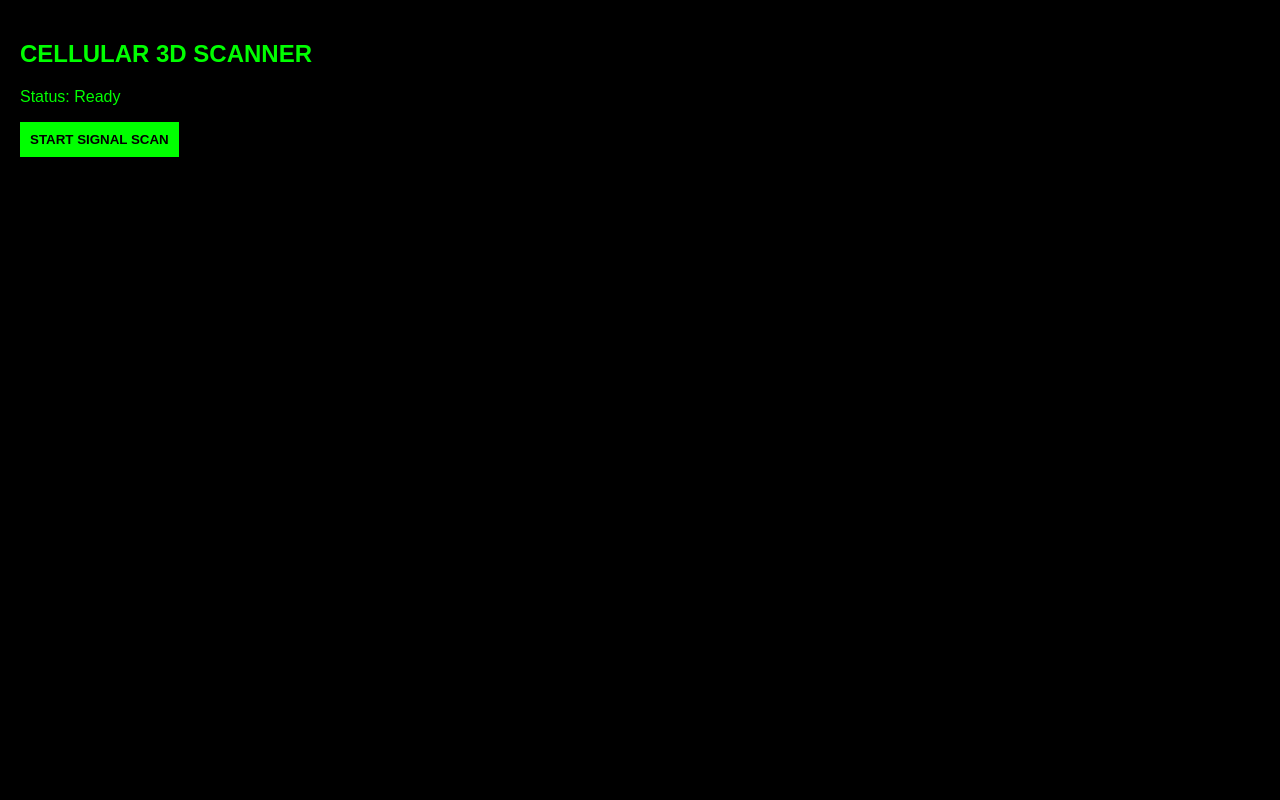
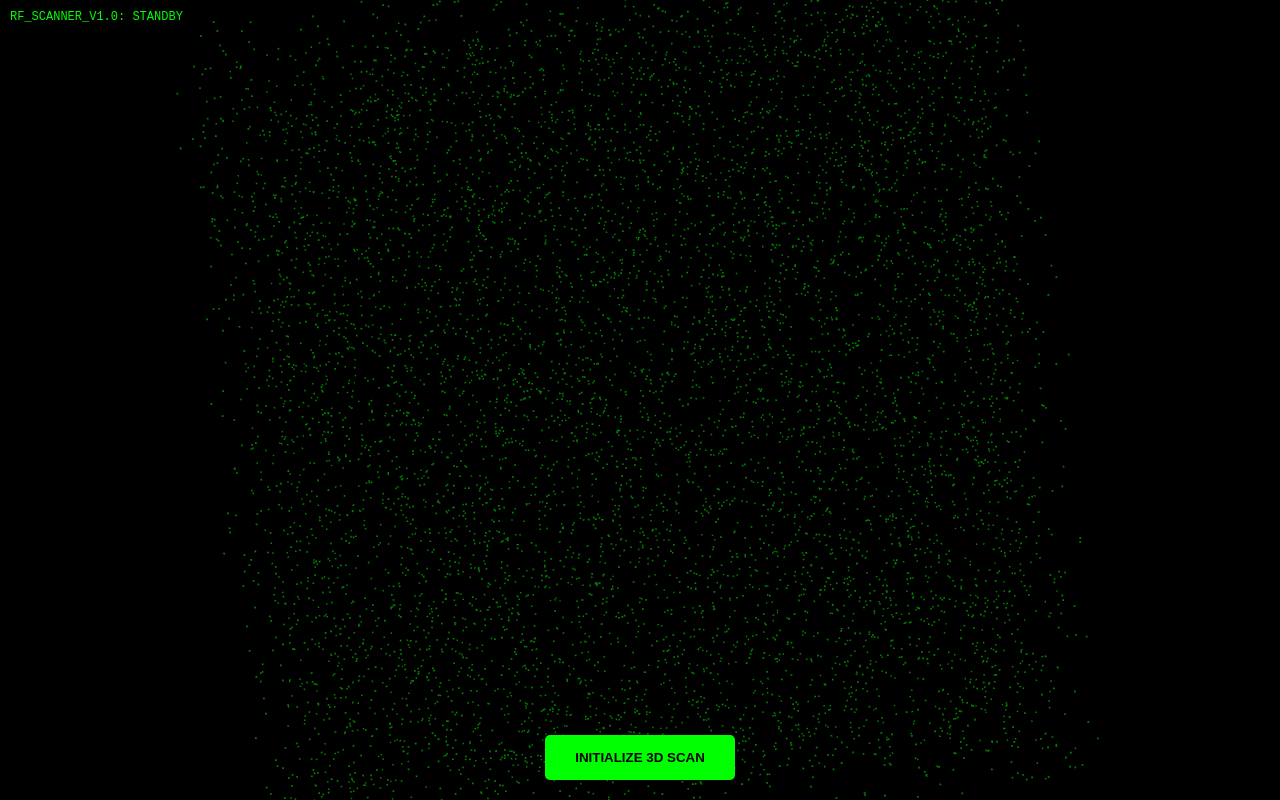
Before and after one commit to idomerkel/Signalscan, a plain HTML site: page Index.html in a window 1280 px wide. Drawn offline with nearby package versions, Linux system fonts and the light colour scheme; animation ran at ten frames a second.

Commit message:
Refactor Index.html for improved UI and performance
Updated the HTML structure and styling for better UI and functionality.

```diff
--- a/Index.html
+++ b/Index.html
@@ -1,79 +1,86 @@
 <!DOCTYPE html>
-<html lang="en">
+<html>
 <head>
     <meta charset="UTF-8">
-    <meta name="viewport" content="width=device-width, initial-scale=1.0">
-    <title>3D Signal Scanner</title>
+    <meta name="viewport" content="width=device-width, initial-scale=1.0, maximum-scale=1.0, user-scalable=no">
+    <title>3D Signal Scan</title>
     <script src="https://cdnjs.cloudflare.com/ajax/libs/three.js/r128/three.min.js"></script>
     <style>
-        body { margin: 0; overflow: hidden; background: #000; font-family: sans-serif; }
-        #ui { position: absolute; top: 20px; left: 20px; color: #0f0; z-index: 10; }
-        button { background: #0f0; color: #000; border: none; padding: 10px; cursor: pointer; font-weight: bold; }
+        body { margin: 0; background: #050505; color: #0f0; font-family: monospace; overflow: hidden; }
+        #overlay { position: absolute; bottom: 20px; width: 100%; text-align: center; z-index: 100; }
+        button { background: #0f0; border: none; padding: 15px 30px; font-weight: bold; border-radius: 5px; cursor: pointer; }
+        #status { position: absolute; top: 10px; left: 10px; font-size: 12px; }
     </style>
 </head>
 <body>
-    <div id="ui">
-        <h2>CELLULAR 3D SCANNER</h2>
-        <p>Status: <span id="status">Ready</span></p>
-        <button onclick="startScan()">START SIGNAL SCAN</button>
+    <div id="status">RF_SCANNER_V1.0: STANDBY</div>
+    <div id="overlay">
+        <button id="scanBtn">INITIALIZE 3D SCAN</button>
     </div>
 
     <script>
-        let scene, camera, renderer, points;
-        const particleCount = 5000;
-        const positions = new Float32Array(particleCount * 3);
-        const colors = new Float32Array(particleCount * 3);
+        let scene, camera, renderer, points, geometry;
+        const count = 8000;
 
         function init() {
             scene = new THREE.Scene();
-            camera = new THREE.PerspectiveCamera(75, window.innerWidth / window.innerHeight, 0.1, 1000);
+            camera = new THREE.PerspectiveCamera(75, window.innerWidth/window.innerHeight, 0.1, 1000);
             renderer = new THREE.WebGLRenderer({ antialias: true });
             renderer.setSize(window.innerWidth, window.innerHeight);
             document.body.appendChild(renderer.domElement);
 
-            const geometry = new THREE.BufferGeometry();
+            geometry = new THREE.BufferGeometry();
+            const pos = new Float32Array(count * 3);
+            const cols = new Float32Array(count * 3);
 
-            // Initial Flat Grid
-            for (let i = 0; i < particleCount; i++) {
-                positions[i * 3] = (Math.random() - 0.5) * 10;     // X
-                positions[i * 3 + 1] = (Math.random() - 0.5) * 10; // Y
-                positions[i * 3 + 2] = 0;                          // Z (Height/Signal)
+            for(let i=0; i<count; i++) {
+                pos[i*3] = (Math.random()-0.5) * 15;
+                pos[i*3+1] = (Math.random()-0.5) * 15;
+                pos[i*3+2] = (Math.random()-0.5) * 2;
+                cols[i*3] = 0; cols[i*3+1] = 0.5; cols[i*3+2] = 0;
             }
 
-            geometry.setAttribute('position', new THREE.BufferAttribute(positions, 3));
-            const material = new THREE.PointsMaterial({ size: 0.05, vertexColors: true });
-            points = new THREE.Points(geometry, material);
+            geometry.setAttribute('position', new THREE.BufferAttribute(pos, 3));
+            geometry.setAttribute('color', new THREE.BufferAttribute(cols, 3));
+
+            const mat = new THREE.PointsMaterial({ size: 0.04, vertexColors: true });
+            points = new THREE.Points(geometry, mat);
             scene.add(points);
 
-            camera.position.z = 8;
-            camera.position.y = -5;
-            camera.lookAt(0,0,0);
+            camera.position.z = 10;
             animate();
         }
 
-        function startScan() {
-            document.getElementById('status').innerText = "Scanning RF Environment...";
-            const posAttr = points.geometry.attributes.position;
+        document.getElementById('scanBtn').onclick = function() {
+            document.getElementById('status').innerText = "SCANNING REAL-TIME INTERFERENCE...";
+            const positions = geometry.attributes.position.array;
+            const colors = geometry.attributes.color.array;
 
-            // This simulates translating signal strength to 3D geometry
-            for (let i = 0; i < particleCount; i++) {
-                // Simulate a "Signal Peak" (The Antenna location)
-                let x = posAttr.array[i * 3];
-                let y = posAttr.array[i * 3 + 1];
-                let dist = Math.sqrt(x*x + y*y);
-
-                // Z-axis becomes the signal strength (higher = stronger)
-                let signalStrength = Math.exp(-dist * 0.5) * 3 * Math.random();
-                posAttr.array[i * 3 + 2] = signalStrength;
+            for(let i=0; i<count; i++) {
+                let x = positions[i*3];
+                let y = positions[i*3+1];
+                let d = Math.sqrt(x*x + y*y);
+                // Simulate signal height mapping
+                positions[i*3+2] = Math.sin(d * 1.5) * (5/d);
+                // Color mapping (green to red for interference)
+                colors[i*3] = positions[i*3+2] > 1 ? 1 : 0;
+                colors[i*3+1] = 1 - (positions[i*3+2]/5);
             }
-            posAttr.needsUpdate = true;
-        }
+            geometry.attributes.position.needsUpdate = true;
+            geometry.attributes.color.needsUpdate = true;
+        };
 
         function animate() {
             requestAnimationFrame(animate);
-            points.rotation.z += 0.005;
+            points.rotation.z += 0.002;
             renderer.render(scene, camera);
         }
+
+        window.addEventListener('resize', () => {
+            camera.aspect = window.innerWidth / window.innerHeight;
+            camera.updateProjectionMatrix();
+            renderer.setSize(window.innerWidth, window.innerHeight);
+        });
 
         init();
     </script>
```
